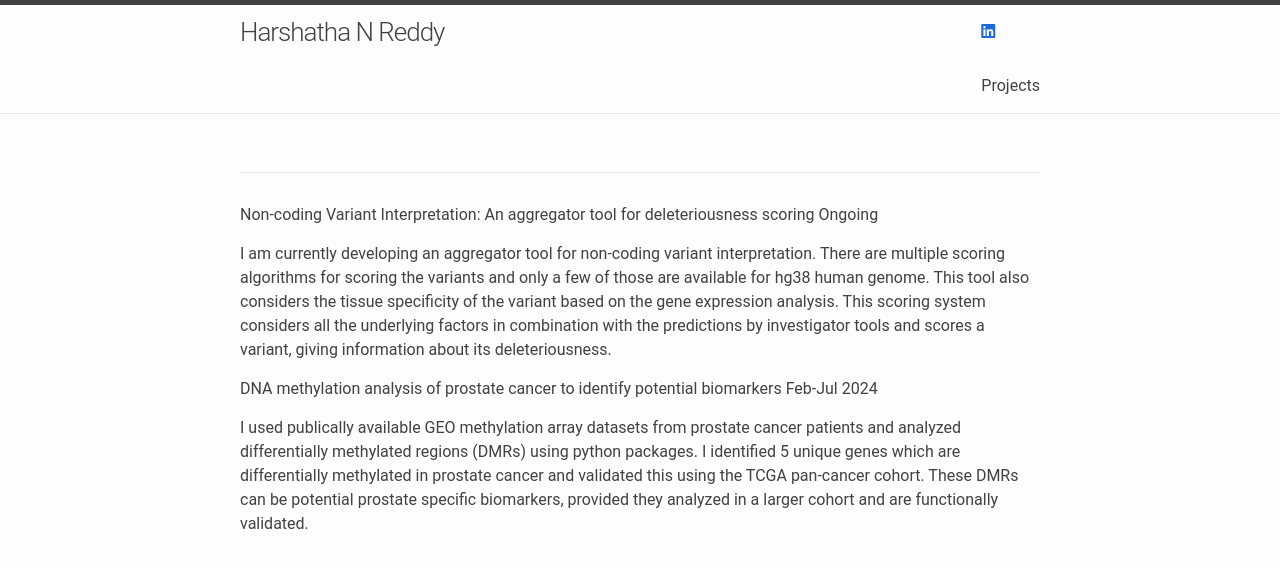
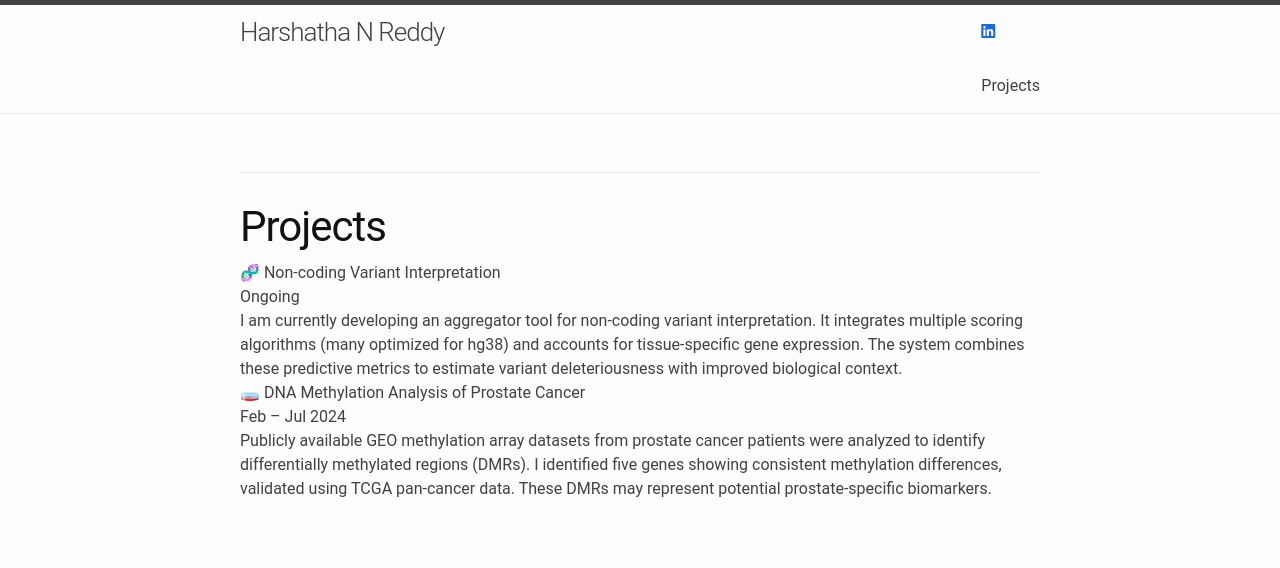
Before and after one commit to harshaa10/Harshatha, a Jekyll site: the page built from projects/proj.md, in a window 1280 px wide. Shown: the top 568 px of the page. Built offline with Jekyll 4.4.1, drawn with Linux system fonts in a browser that asks for light colours; our own code applies the rules of GitHub Pages for plain Markdown files.

Commit message:
Update proj.md

```diff
--- a/projects/proj.md
+++ b/projects/proj.md
@@ -1,13 +1,27 @@
+<div class="projects-container">
 
+  <h1>Projects</h1>
 
-Non-coding Variant Interpretation: An aggregator tool for deleteriousness scoring
-Ongoing
+  <div class="project-card">
+    <div class="project-title">🧬 Non-coding Variant Interpretation</div>
+    <div class="project-duration">Ongoing</div>
+    <div class="project-description">
+      I am currently developing an aggregator tool for non-coding variant interpretation.
+      It integrates multiple scoring algorithms (many optimized for hg38) and accounts for
+      tissue-specific gene expression. The system combines these predictive metrics to
+      estimate variant deleteriousness with improved biological context.
+    </div>
+  </div>
 
-I am currently developing an aggregator tool for non-coding variant interpretation.
-There are multiple scoring algorithms for scoring the variants and only a few of those are available for hg38 human genome. This tool also considers the tissue specificity of the variant based on the gene expression analysis. This scoring system considers all the underlying factors in combination with the predictions by investigator tools and scores a variant, giving information about its deleteriousness.
+  <div class="project-card">
+    <div class="project-title">🧫 DNA Methylation Analysis of Prostate Cancer</div>
+    <div class="project-duration">Feb – Jul 2024</div>
+    <div class="project-description">
+      Publicly available GEO methylation array datasets from prostate cancer patients were
+      analyzed to identify differentially methylated regions (DMRs). I identified five genes
+      showing consistent methylation differences, validated using TCGA pan-cancer data.
+      These DMRs may represent potential prostate-specific biomarkers.
+    </div>
+  </div>
 
-
-DNA methylation analysis of prostate cancer to identify potential biomarkers
-Feb-Jul 2024
-
-I used publically available GEO methylation array datasets from prostate cancer patients and analyzed differentially methylated regions (DMRs) using python packages. I identified 5 unique genes which are differentially methylated in prostate cancer and validated this using the TCGA pan-cancer cohort. These DMRs can be potential prostate specific biomarkers, provided they analyzed in a larger cohort and are functionally validated.
+</div>
```
